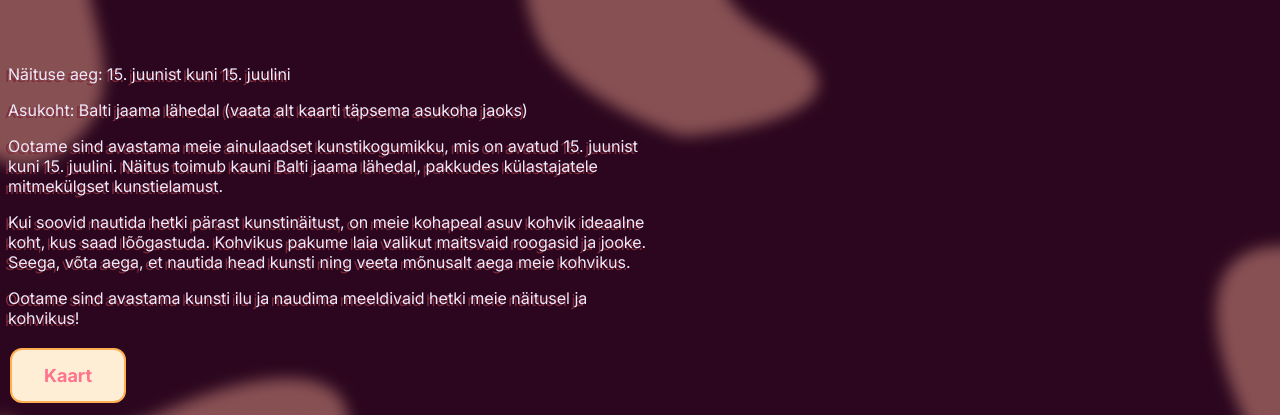
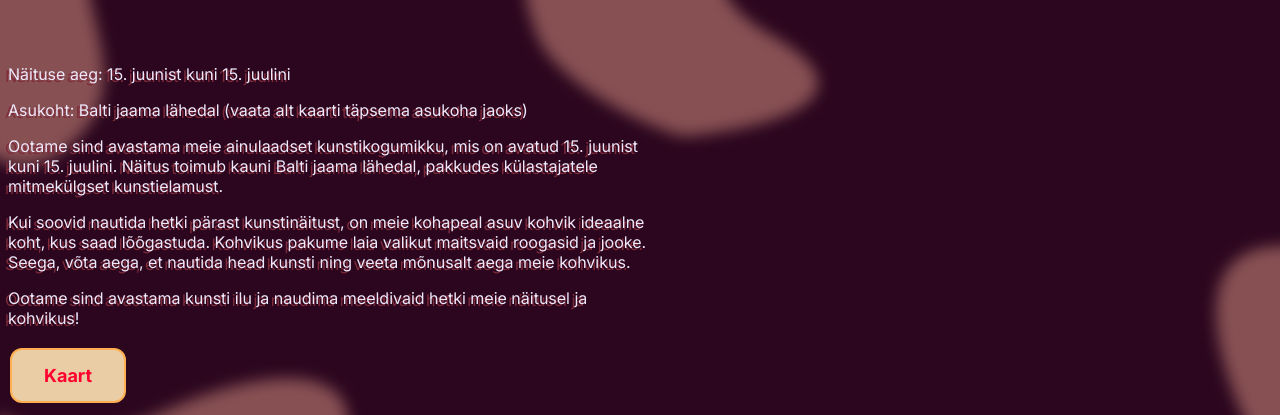
Before and after one commit to visuaalmeedia/01-Kaljura-tunnid, a plain HTML site: page Kavand/index.html in a window 1280 px wide. In both pictures the pointer is over the element "Kaart". Shown: the part 792-1207 px from the top of the page. Drawn offline with Linux system fonts and the light colour scheme.

Commit message:
kodus tehtud

```diff
--- a/Kavand/style.css
+++ b/Kavand/style.css
@@ -39,6 +39,10 @@ p {
     font-family: inter;
     cursor: pointer;
     }
+    .button:hover {
+        background-color: #eacda5 ;
+        color: #ff002f;
+    }
 img {
     width: 75%;
     padding-top: 6rem;
```
